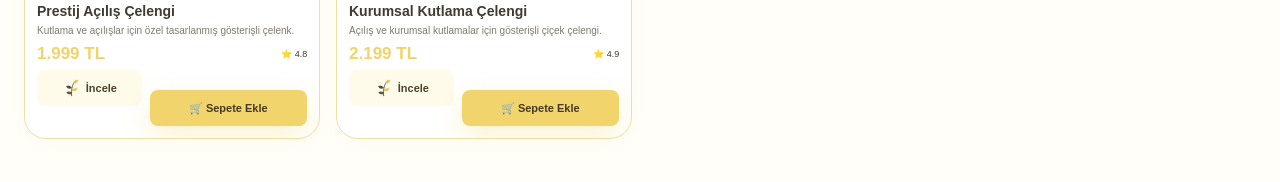
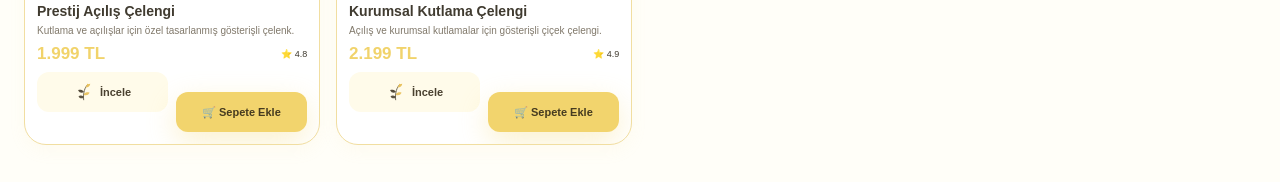
Before and after one commit to akturkvolkan75-design/FlorioTR, a Next.js app: page /kategori/celenkler in a window 1280 px wide. Shown: the part 507-689 px from the top of the page. Built offline with nearby package versions, Linux system fonts and the light colour scheme; no server answers; the database is empty.

Commit message:
Urun karti butonlari simetrik hale getirildi

```diff
--- a/components/home/ProductCard.tsx
+++ b/components/home/ProductCard.tsx
@@ -47,7 +47,7 @@ export default function ProductCard({
         boxShadow: `0 6px 16px ${colors.cardBorder}16`,
       }}
     >
-      {/* ÜRÜN FOTOĞRAFI - KARTIN ANA ALANI */}
+      {/* ÜRÜN FOTOĞRAFI */}
 
       <div
         className="
@@ -177,9 +177,9 @@ export default function ProductCard({
 
           <span
             className="
+              origin-right
               scale-90
               text-[10px]
-              origin-right
             "
           >
             <ProductRating
@@ -189,13 +189,13 @@ export default function ProductCard({
           </span>
         </div>
 
-        {/* ÇOK KOMPAKT BUTONLAR */}
+        {/* SİMETRİK BUTONLAR */}
 
         <div
           className="
-            mt-2
+            mt-2.5
             grid
-            grid-cols-[0.8fr_1.2fr]
+            grid-cols-2
             gap-2
           "
         >
@@ -203,11 +203,12 @@ export default function ProductCard({
             href={`/urunler/${product.slug}`}
             className="
               flex
-              h-9
+              h-10
+              w-full
               items-center
               justify-center
-              gap-1
-              rounded-lg
+              gap-1.5
+              rounded-xl
               px-2
               text-[11px]
               font-black
@@ -231,9 +232,11 @@ export default function ProductCard({
 
           <div
             className="
-              [&_button]:!h-9
+              w-full
+              [&_button]:!h-10
               [&_button]:!min-h-0
-              [&_button]:!rounded-lg
+              [&_button]:!w-full
+              [&_button]:!rounded-xl
               [&_button]:!px-2
               [&_button]:!py-0
               [&_button]:!text-[11px]
```
